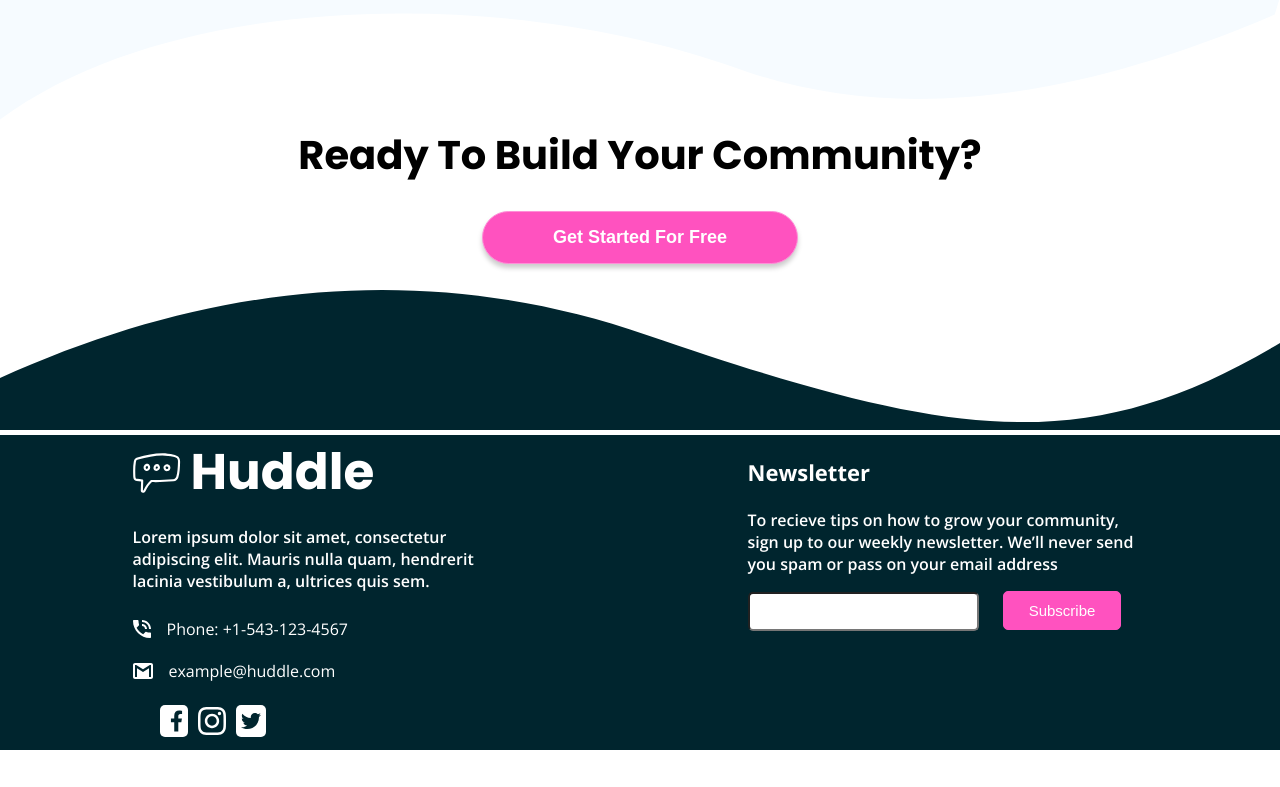
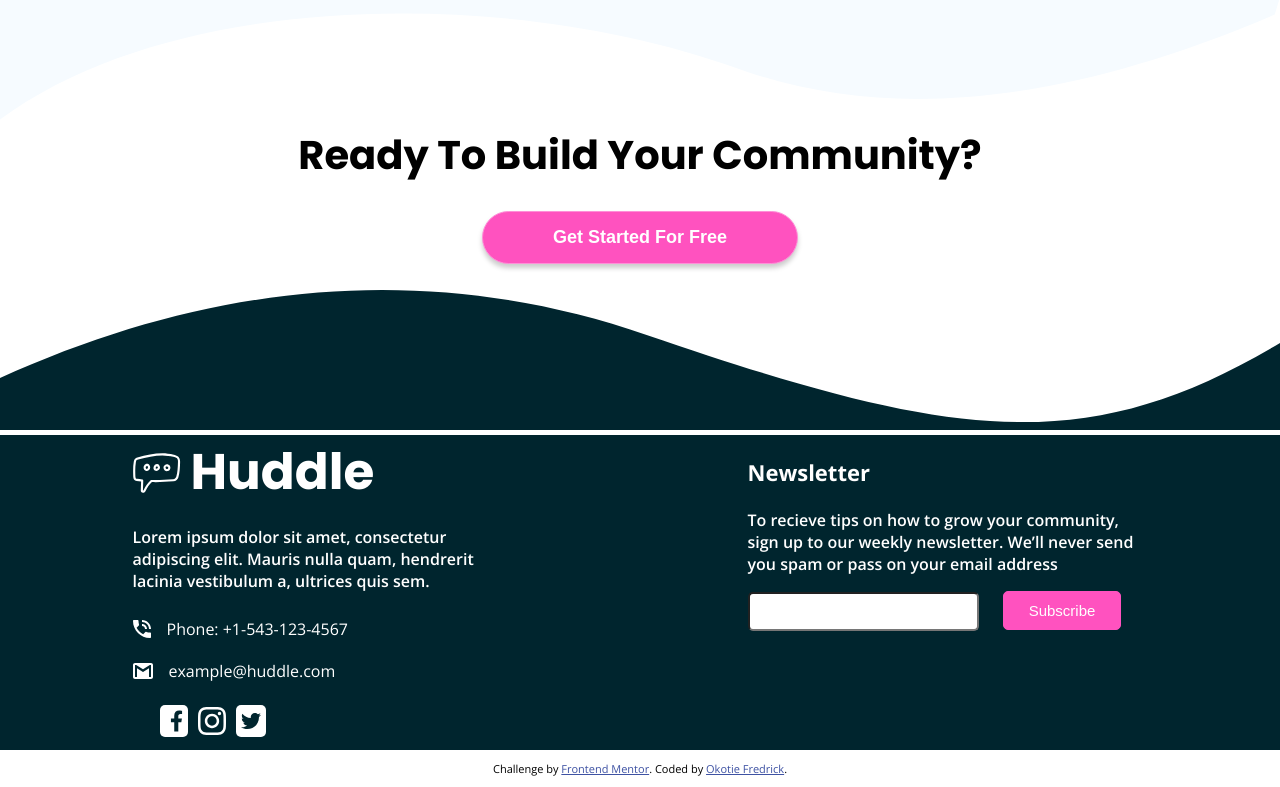
Before and after one commit to KingPhred/huddle-landing-page-with-curved-sections-master, a plain HTML site: page index.html in a window 1280 px wide. Shown: the part 3109-3896 px from the top of the page. Before the commit the page ends 3859 px from the top, so only its background shows below. Drawn offline with nearby package versions, Linux system fonts and the light colour scheme.

Commit message:
Added footer

```diff
--- a/index.html
+++ b/index.html
@@ -231,12 +231,12 @@
 
   </main>
 
-  <!--
+
   <footer>
     <p class="attribution">
       Challenge by <a href="https://www.frontendmentor.io?ref=challenge" target="_blank">Frontend Mentor</a>.
-      Coded by <a href="#">Your Name Here</a>.
+      Coded by <a href="https://github.com/KingPhred">Okotie Fredrick</a>.
     </p>
-  </footer> -->
+  </footer>
 </body>
 </html>
```
